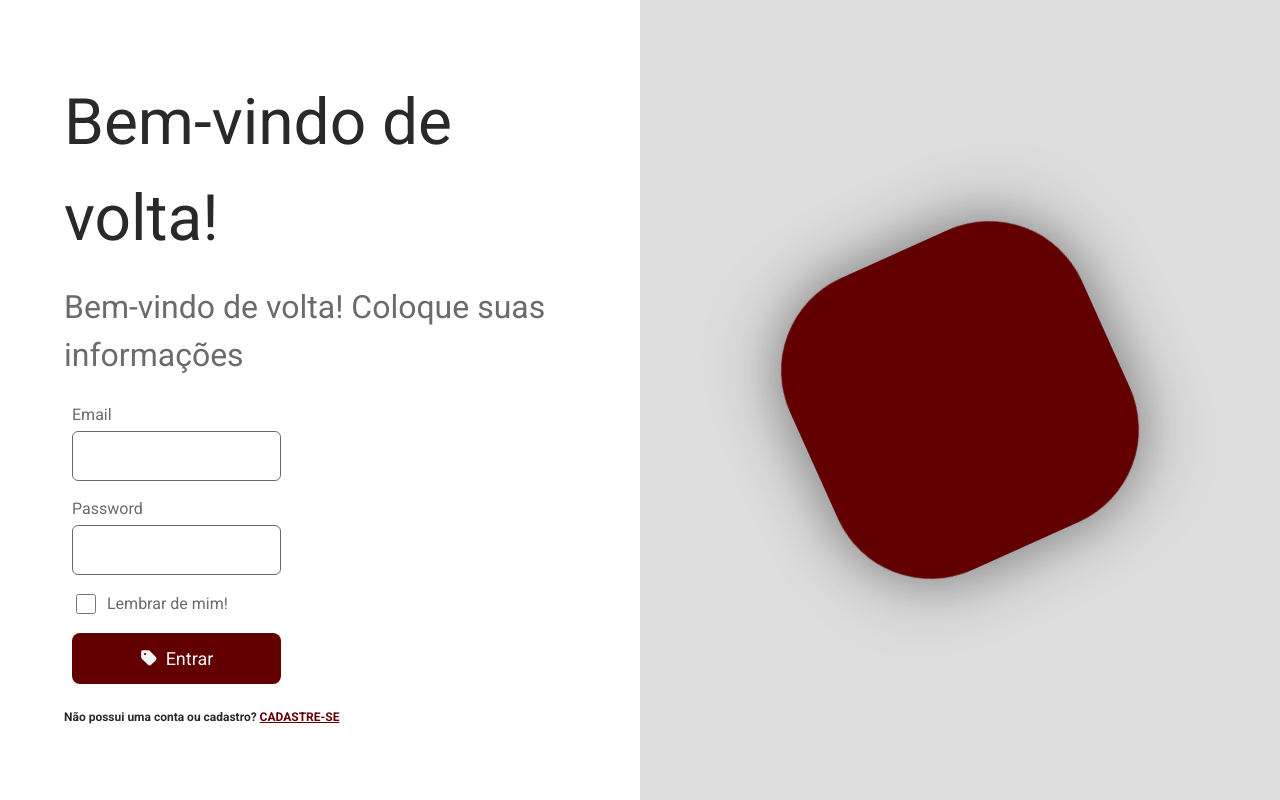
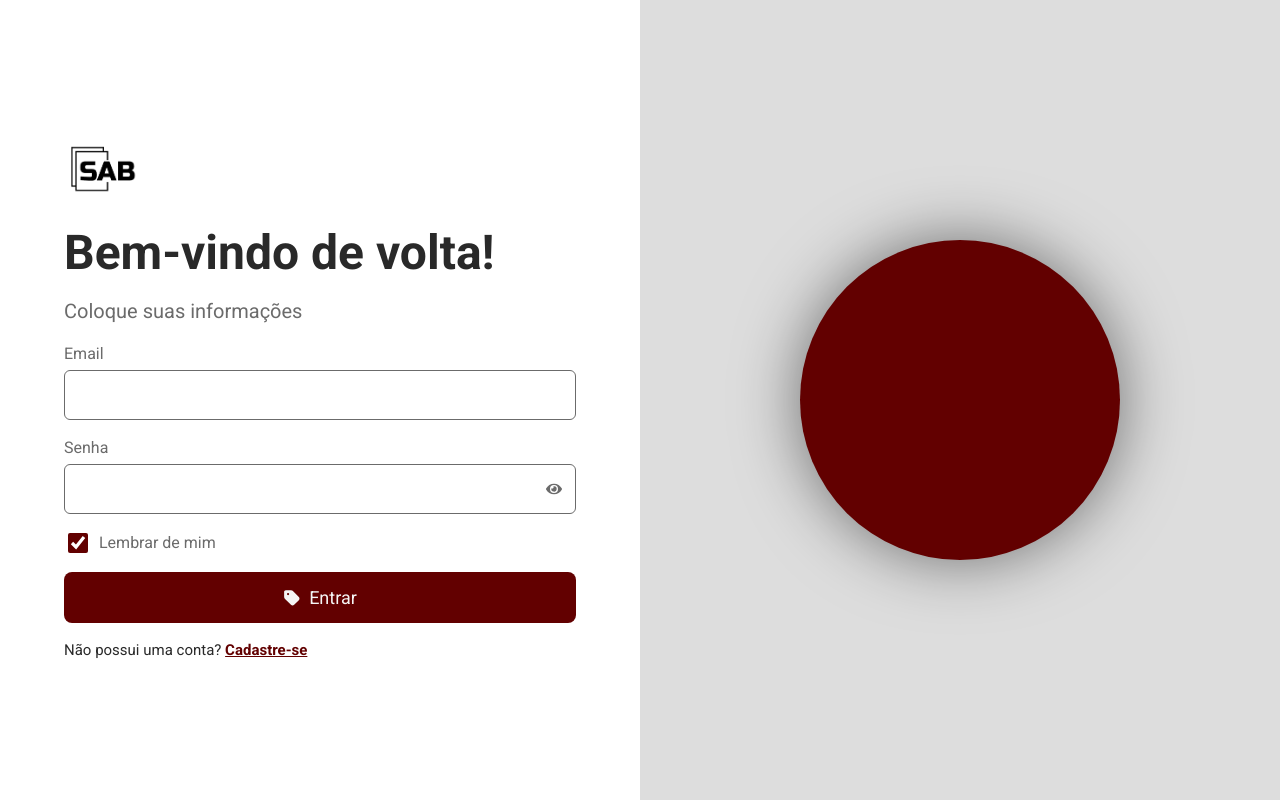
Before and after one commit to luzonni/somethingaboutbooks, a React (Vite) app: page /login in a window 1280 px wide. Built offline with nearby package versions, Linux system fonts and the light colour scheme.

Commit message:
feat(auth): implementa login real com validação e redirecionamento

```diff
--- /dev/null
+++ b/src/components/AuthLayout/index.jsx
@@ -0,0 +1,90 @@
+import styled from "styled-components"
+import { Link } from "react-router-dom"
+import { Black, DarkGray, DarkRed, Gray } from "../../assets/Colors"
+
+const StyleAuth = styled.main`
+    width: 100%;
+    min-height: 100vh;
+    display: flex;
+    flex-direction: ${({ $reverse }) => ($reverse ? "row-reverse" : "row")};
+    .container__input {
+        width: 50%;
+        display: flex;
+        padding: 2rem clamp(1.5rem, 5vw, 4rem);
+        align-items: center;
+        justify-content: center;
+    }
+    .container__content {
+        width: 100%;
+        max-width: 32rem;
+        display: flex;
+        flex-direction: column;
+        gap: 1rem;
+    }
+    .auth__logo {
+        width: 5rem;
+    }
+    h1 {
+        font-size: clamp(2rem, 4vw, 3rem);
+        font-weight: 700;
+        line-height: 1.15;
+    }
+    h2 {
+        font-size: 1.25rem;
+        color: ${DarkGray};
+    }
+    form {
+        display: flex;
+        flex-direction: column;
+        gap: 1rem;
+    }
+    .form_group {
+        display: grid;
+        grid-template-columns: repeat(auto-fit, minmax(min(13rem, 100%), 1fr));
+        gap: 1rem;
+    }
+    p {
+        font-size: 0.9375rem;
+        color: ${Black};
+    }
+    .linkTo {
+        color: ${DarkRed};
+        font-weight: 700;
+    }
+    .container__drawing {
+        display: flex;
+        width: 50%;
+        justify-content: center;
+        align-items: center;
+        background-color: ${Gray};
+        overflow: hidden;
+    }
+    @media (max-width: 860px) {
+        .container__input {
+            width: 100%;
+        }
+        .container__drawing {
+            display: none;
+        }
+    }
+`
+
+const AuthLayout = ({ title, subtitle, drawing, reverse = false, children }) => (
+    <StyleAuth $reverse={reverse}>
+        <div className="container__input">
+            <div className="container__content">
+                <Link to="/" aria-label="Voltar para a página inicial">
+                    <img className="auth__logo" src="/imgs/logo.png" alt="SAB" />
+                </Link>
+                <h1>{title}</h1>
+                <h2>{subtitle}</h2>
+                {children}
+            </div>
+        </div>
+        <div className="container__drawing" aria-hidden="true">
+            {drawing}
+        </div>
+    </StyleAuth>
+)
+
+export default AuthLayout
--- a/src/pages/Login/index.jsx
+++ b/src/pages/Login/index.jsx
@@ -1,99 +1,94 @@
-import styled from "styled-components"
-import { Black, DarkGray, DarkRed, Gray } from "../../assets/Colors"
+import { useState } from "react"
+import { Link, Navigate, useLocation, useNavigate } from "react-router-dom"
+import styled, { keyframes } from "styled-components"
 import { FaTag } from "react-icons/fa6"
-import { NavLink } from "react-router-dom"
-import { InputButton, InputCheckBox, InputText } from "../../components/Inputs"
+import { DarkRed } from "../../assets/Colors"
+import AuthLayout from "../../components/AuthLayout"
+import { FormError, InputButton, InputCheckBox, InputPassword, InputText } from "../../components/Inputs"
+import { useAuth } from "../../context/AuthContext"
+import { useDocumentTitle } from "../../hooks/useDocumentTitle"
+import { hasErrors, validateEmail } from "../../utils/validation"
 
-const StyleLogin = styled.main`
-    width: 100%;
-    height: 100vh;
-    display: flex;
-    flex-direction: row;
-    flex-grow: 2;
-    .container__input {
-        width: 50%;
-        display: flex;
-        padding: 4rem;
-        align-items: start;
-        flex-direction: column;
-        justify-content: center;
-        gap: 1rem;
-        h1 {
-            font-size: 4rem;
+const morph = keyframes`
+    0% { transform: rotate(0deg); }
+    50% { transform: rotate(180deg); border-radius: 0; }
+    100% { transform: rotate(360deg); }
+`
+
+const Drawing = styled.span`
+    width: 20rem;
+    height: 20rem;
+    background-color: ${DarkRed};
+    border-radius: 50%;
+    animation: ${morph} 30s linear infinite;
+    box-shadow: 0 0 4rem rgba(0, 0, 0, 0.5);
+`
+
+const Login = () => {
+    const { user, login } = useAuth()
+    const navigate = useNavigate()
+    const location = useLocation()
+    const redirectTo = location.state?.from ?? "/"
+
+    const [email, setEmail] = useState("")
+    const [password, setPassword] = useState("")
+    const [remember, setRemember] = useState(true)
+    const [errors, setErrors] = useState({})
+    const [submitting, setSubmitting] = useState(false)
+
+    useDocumentTitle("Entrar")
+
+    if (user && !submitting) return <Navigate to={redirectTo} replace />
+
+    const handleSubmit = async (event) => {
+        event.preventDefault()
+        const nextErrors = {
+            email: validateEmail(email),
+            password: password ? "" : "Informe sua senha.",
         }
-        h3 {
-            font-size: 2rem;
-            color: ${DarkGray};
-        }
-        .form__login {
-            padding: 0.5rem;
-            display: flex;
-            flex-direction: column;
-            gap: 1rem;
-            align-items: start;
-        }
-        p {
-            font-size: 0.75rem;
-            color: ${Black};
-            font-weight: bold;
-        }
-        .singup {
-            color: ${DarkRed};
-            text-transform: uppercase;
+        setErrors(nextErrors)
+        if (hasErrors(nextErrors)) return
+
+        setSubmitting(true)
+        try {
+            await login({ email, password, remember })
+            navigate(redirectTo, { replace: true })
+        } catch (error) {
+            setErrors({ [error.field ?? "form"]: error.message })
+            setSubmitting(false)
         }
     }
-    .container__drawing {
-        display: flex;
-        width: 50%;
-        justify-content: center;
-        align-content: center;
-        align-items: center;
-        background-color: ${Gray};
-        span {
-            width: 20rem;
-            height: 20rem;
-            background-color: ${DarkRed};
-            border-radius: 50%;
-            animation: rotate-triangle 30s linear infinite;
-            box-shadow: 0 0 4rem RGB(0, 0, 0, 0.5);
-        }
-    }
-    @keyframes rotate-triangle {
-        0% {
-            transform: rotate(0deg);
-        }
-        50% {
-            transform: rotate(180deg);
-            border-radius: 0;
-        }
-        100%{
-            transform: rotate(360deg);
-        }
-    }
-`
 
-
-
-const Login = () => {
     return (
-        <StyleLogin>
-            <div className="container__input" onSubmit={e => e.preventDefault()}>
-                <h1>Bem-vindo de volta!</h1>
-                <h3>Bem-vindo de volta! Coloque suas informações</h3>
-                <form className="form__login" >
-                    <InputText label={"Email"}/>
-                    <InputText label={"Password"}/>
-                    <InputCheckBox label={"Lembrar de mim!"}/>
-                    <NavLink style={{width:"100%", textDecoration:"none"}} to={"/"}>
-                        <InputButton label={"Entrar"} icon={<FaTag/>}/>
-                    </NavLink>
-                </form>
-                <p>Não possui uma conta ou cadastro? <NavLink className="singup" to="/signup">Cadastre-se</NavLink></p>
-            </div>
-            <div className="container__drawing">
-                <span></span>
-            </div>
-        </StyleLogin>
+        <AuthLayout title="Bem-vindo de volta!" subtitle="Coloque suas informações" drawing={<Drawing />}>
+            <form onSubmit={handleSubmit} noValidate>
+                <InputText
+                    label="Email"
+                    type="email"
+                    autoComplete="email"
+                    value={email}
+                    error={errors.email}
+                    onChange={(event) => setEmail(event.target.value)}
+                />
+                <InputPassword
+                    label="Senha"
+                    autoComplete="current-password"
+                    value={password}
+                    error={errors.password}
+                    onChange={(event) => setPassword(event.target.value)}
+                />
+                <InputCheckBox
+                    label="Lembrar de mim"
+                    checked={remember}
+                    onChange={(event) => setRemember(event.target.checked)}
+                />
+                <FormError message={errors.form} />
+                <InputButton label={submitting ? "Entrando..." : "Entrar"} icon={<FaTag aria-hidden="true" />} disabled={submitting} />
+            </form>
+            <p>
+                Não possui uma conta? <Link className="linkTo" to="/signup" state={location.state}>Cadastre-se</Link>
+            </p>
+        </AuthLayout>
     )
 }
 
```
Also changed, not shown: 1 other file (tests, documents, lock files or other folders).
